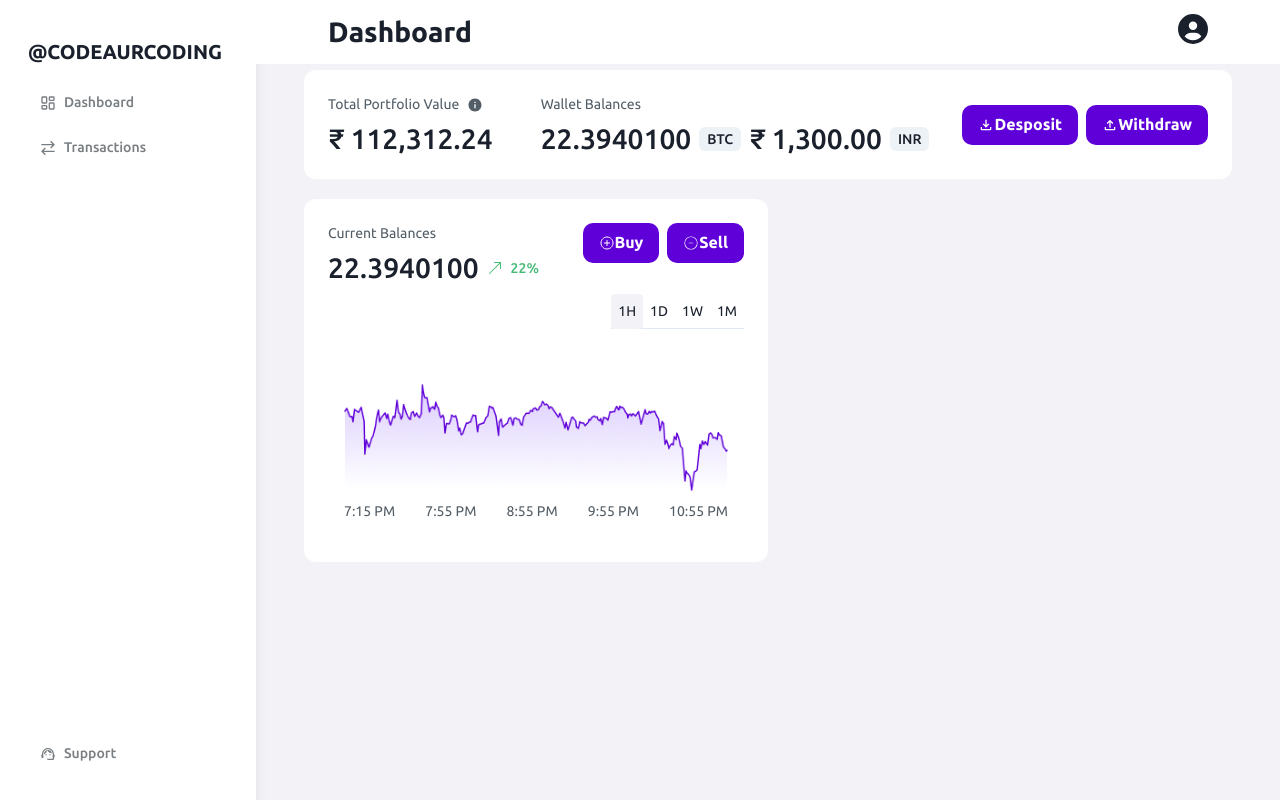
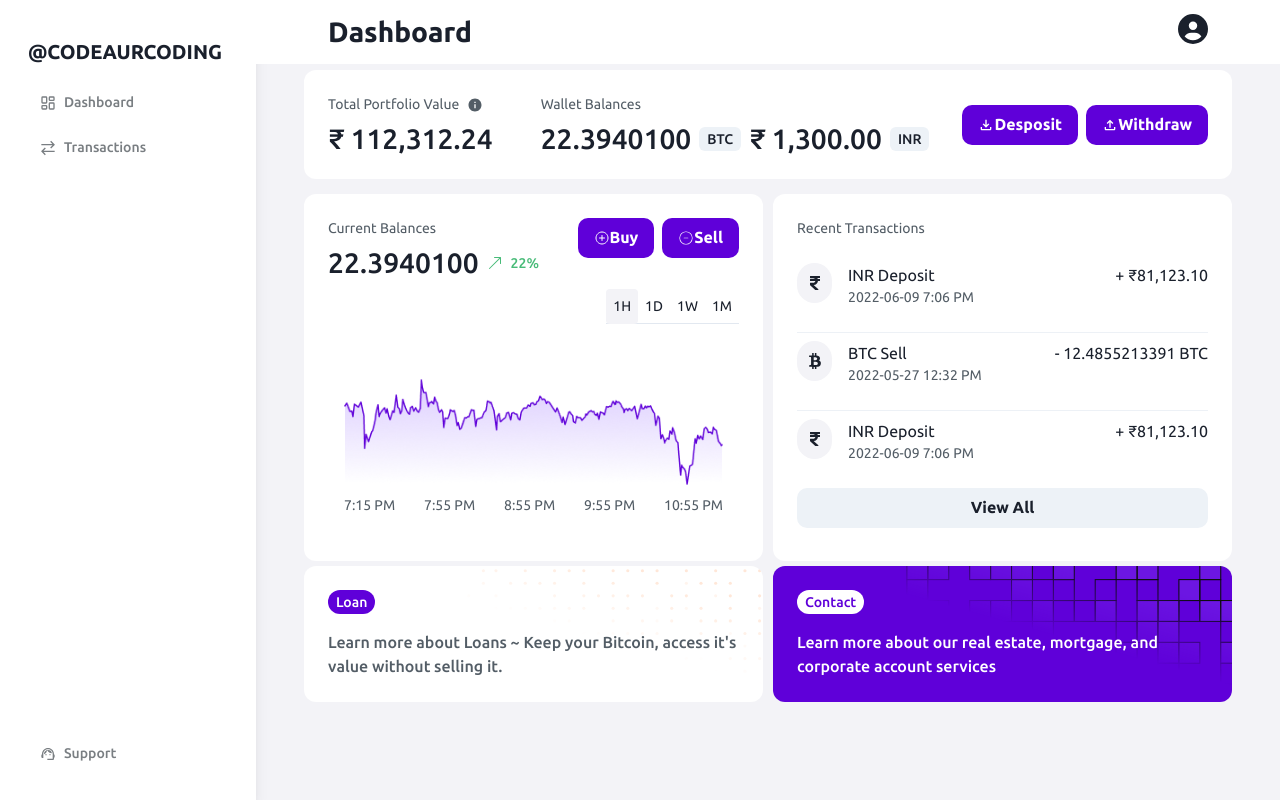
Before and after one commit to sanjaraiy/Crypto_WepSite, a React (Vite) app: page / in a window 1280 px wide. Built offline with nearby package versions, Linux system fonts and the light colour scheme.

Commit message:
done Home page of Dashboard

```diff
--- a/src/Pages/Dashboard/Dashboard.jsx
+++ b/src/Pages/Dashboard/Dashboard.jsx
@@ -2,23 +2,46 @@ import { Grid, GridItem } from "@chakra-ui/react";
 import DashboardLayout from "../../components/DashboardLayout";
 import PorfolioSection from "./components/PorfolioSection";
 import PriceSection from "./components/PriceSection";
+import Transactions from "./components/Transactions";
+import InfoCard from "./components/InfoCard";
 
 function Dashboard() {
   return (
     <DashboardLayout title="Dashboard">
       <Grid
         gridTemplateColumns={{
-          base:"repeat(1,1fr)",
-          md:"repeat(2,1fr)",
+          md:"repeat(1,1fr)",
+          lg:"repeat(2,1fr)",
         }}
 
-
+        gridGap="10px"
       >
-        <GridItem colSpan={2}>
+        <GridItem colSpan={{
+          base:1,
+          lg:2,
+        }}>
           <PorfolioSection></PorfolioSection>
         </GridItem>
         <GridItem colSpan={1}>
           <PriceSection></PriceSection>
+        </GridItem>
+        <GridItem colSpan={1}>
+           <Transactions></Transactions>
+        </GridItem>
+        <GridItem colSpan={1}>
+            <InfoCard
+             imgUrl="/Image/dot.svg"
+             text="Learn more about Loans ~ Keep your Bitcoin, access it's value without selling it."
+             tagText="Loan"
+            ></InfoCard>
+        </GridItem>
+        <GridItem colSpan={1}>
+            <InfoCard
+             inverted={true}
+            tagText="Contact"
+             imgUrl="/Image/square.svg"
+             text="Learn more about our real estate, mortgage, and corporate account services"
+            ></InfoCard>
         </GridItem>
       </Grid>
     </DashboardLayout>
--- /dev/null
+++ b/src/Pages/Dashboard/components/InfoCard.jsx
@@ -0,0 +1,27 @@
+import React from 'react'
+
+import { Tag,Text } from '@chakra-ui/react'
+import { CustomCard } from '../../../components/chakra/CustomCard'
+function InfoCard({imgUrl,text,tagText,inverted}) {
+  return (
+    <CustomCard
+    bgColor={inverted ? "p.purple" : "white"}
+    bgImage={imgUrl}
+    bgSize="cover"
+    bgRepeat="no-repeat"
+    >
+
+        <Tag
+        bg={inverted ? "white" : "p.purple"}
+        color={inverted ? "p.purple" : "white"}
+        borderRadius="full" cursor="pointer">{tagText}</Tag>
+        <Text mt="4" fontWeight="medium" textStyle="h5"
+         color={inverted ? "white" : "black.80"}
+        >
+           {text}
+        </Text>
+    </CustomCard>
+  )
+}
+
+export default InfoCard
--- a/src/Pages/Dashboard/components/PriceSection.jsx
+++ b/src/Pages/Dashboard/components/PriceSection.jsx
@@ -23,7 +23,7 @@ function PriceSection() {
   const timestmps = ["7:15 PM", "7:55 PM", "8:55 PM", "9:55 PM", "10:55 PM"];
 
   return (
-    <CustomCard mt="20px">
+    <CustomCard mt="5px" h="full">
       <Flex justify="space-between" align="start">
         <Stack>
           <HStack color="black.80">
--- /dev/null
+++ b/src/Pages/Dashboard/components/Transactions.jsx
@@ -0,0 +1,67 @@
+import React, { Fragment } from "react";
+import { CustomCard } from "../../../components/chakra/CustomCard";
+import { Stack, Text, Flex, Box, Icon, Grid, Divider, Button } from "@chakra-ui/react";
+import { FaRupeeSign } from "react-icons/fa";
+import { FaBtc } from "react-icons/fa";
+
+function Transactions() {
+  const transactions = [
+    {
+      id: "1",
+      icon: FaRupeeSign,
+      text: "INR Deposit",
+      amount: "+ ₹81,123.10",
+      timestamp: "2022-06-09 7:06 PM",
+    },
+    {
+      id: "2",
+      icon: FaBtc,
+      text: "BTC Sell",
+      amount: "- 12.4855213391 BTC",
+      timestamp: "2022-05-27 12:32 PM",
+    },
+    {
+      id: "3",
+      icon: FaRupeeSign,
+      text: "INR Deposit",
+      amount: "+ ₹81,123.10",
+      timestamp: "2022-06-09 7:06 PM",
+    },
+  ];
+  return (
+    <CustomCard mt="5px" h="full">
+      <Text fontSize="sm" color="black.80" mb="6">
+        Recent Transactions
+      </Text>
+      <Stack >
+        {transactions.map((transaction,i) => (
+          <Fragment key={transaction.id}>
+          {i!==0 && <Divider mt="4"></Divider>}
+            <Flex  gap="4" w="full">
+              <Grid
+                placeItems="center"
+                bg="black.5"
+                boxSize={10}
+                borderRadius="full"
+              >
+                <Icon as={transaction.icon}></Icon>
+              </Grid>
+              <Flex justify="space-between" w="full">
+                <Stack spacing={0}>
+                  <Text textStyle="h6">{transaction.text}</Text>
+                  <Text fontSize="sm" color="black.80">
+                    {transaction.timestamp}
+                  </Text>
+                </Stack>
+                <Text textStyle="h6">{transaction.amount}</Text>
+              </Flex>
+            </Flex>
+          </Fragment>
+        ))}
+      </Stack>
+      <Button w="full" colorScheme="gray" mt="6" >View All</Button>
+    </CustomCard>
+  );
+}
+
+export default Transactions;
--- a/src/components/DashboardLayout.jsx
+++ b/src/components/DashboardLayout.jsx
@@ -8,7 +8,6 @@ function DashboardLayout({title,children}) {
   return (
 
         <Flex>
-
             <Box
              display={{
              base:"none",
@@ -20,7 +19,7 @@ function DashboardLayout({title,children}) {
             <SideDrawer  isOpen={isOpen} onClose={onClose}></SideDrawer>
             <Box flexGrow={1}>
                 <TopNav title={title} onOpen={onOpen}></TopNav>
-                <Container mt="6px" maxW="60rem" px="4">{children}</Container>
+                <Container overflowX="hidden" overflowY="auto" h="calc(100vh - 88px)" mt="6px" maxW="60rem" px="4">{children}</Container>
             </Box>
         </Flex>
 
```
Also changed, not shown: public/Image/dot.svg (added), public/Image/square.svg (added), src/components/SideDrawer.jsx (line endings or trailing spaces).
